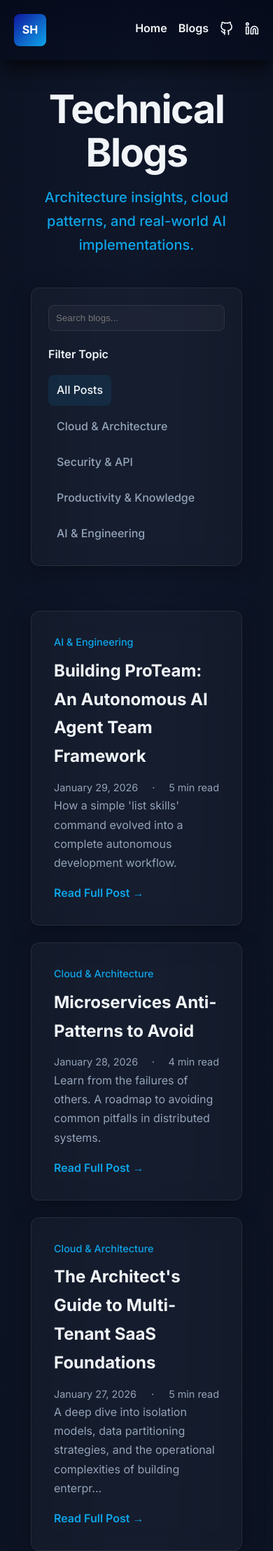
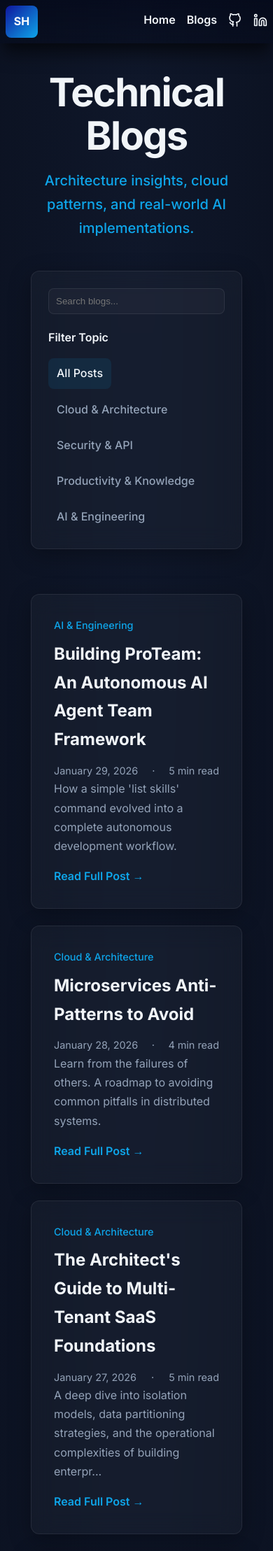
Before and after one commit to shameed/shameed.github.io, a Jekyll site: the page built from blogs.md, in a window 390 px wide. Shown: the top 2217 px of the page at 70% size. Built offline with Jekyll 4.4.1, drawn with Linux system fonts in a browser that asks for light colours.

Commit message:
fix: mobile view paading

```diff
--- a/assets/css/main.css
+++ b/assets/css/main.css
@@ -344,6 +344,12 @@
    .reading-container {
      padding: 16px !important;
    }
+
+   .nav,
+   .container-narrow {
+     padding: 8px;
+   }
+
 
    .nav-header {
      padding: 12px 0;
--- a/blogs.md
+++ b/blogs.md
@@ -47,26 +47,3 @@ permalink: /blogs/
 
     </div>
 </div>
-
-
-<!-- {% for category in site.categories %}
-<section style="margin-bottom: 3rem;">
-  <h2 style="color: var(--accent); border-bottom: 1px solid var(--border); padding-bottom: 0.5rem; margin-bottom: 1.5rem;">
-    {{ category[0] | capitalize }}
-  </h2>
-
-  <div class="blog-grid">
-    {% for post in category[1] %}
-    <a href="{{ post.url | relative_url }}" class="card post-card">
-      <h3>{{ post.title }}</h3>
-      <p>{{ post.excerpt | strip_html | truncate: 120 }}</p>
-      <div class="post-meta">
-        <span>{{ post.date | date: "%B %d, %Y" }}</span>
-        <span>·</span>
-        <span>{{ post.content | number_of_words | divided_by: 200 | plus: 1 }} min read</span>
-      </div>
-    </a>
-    {% endfor %}
-  </div>
-</section>
-{% endfor %} -->
```
